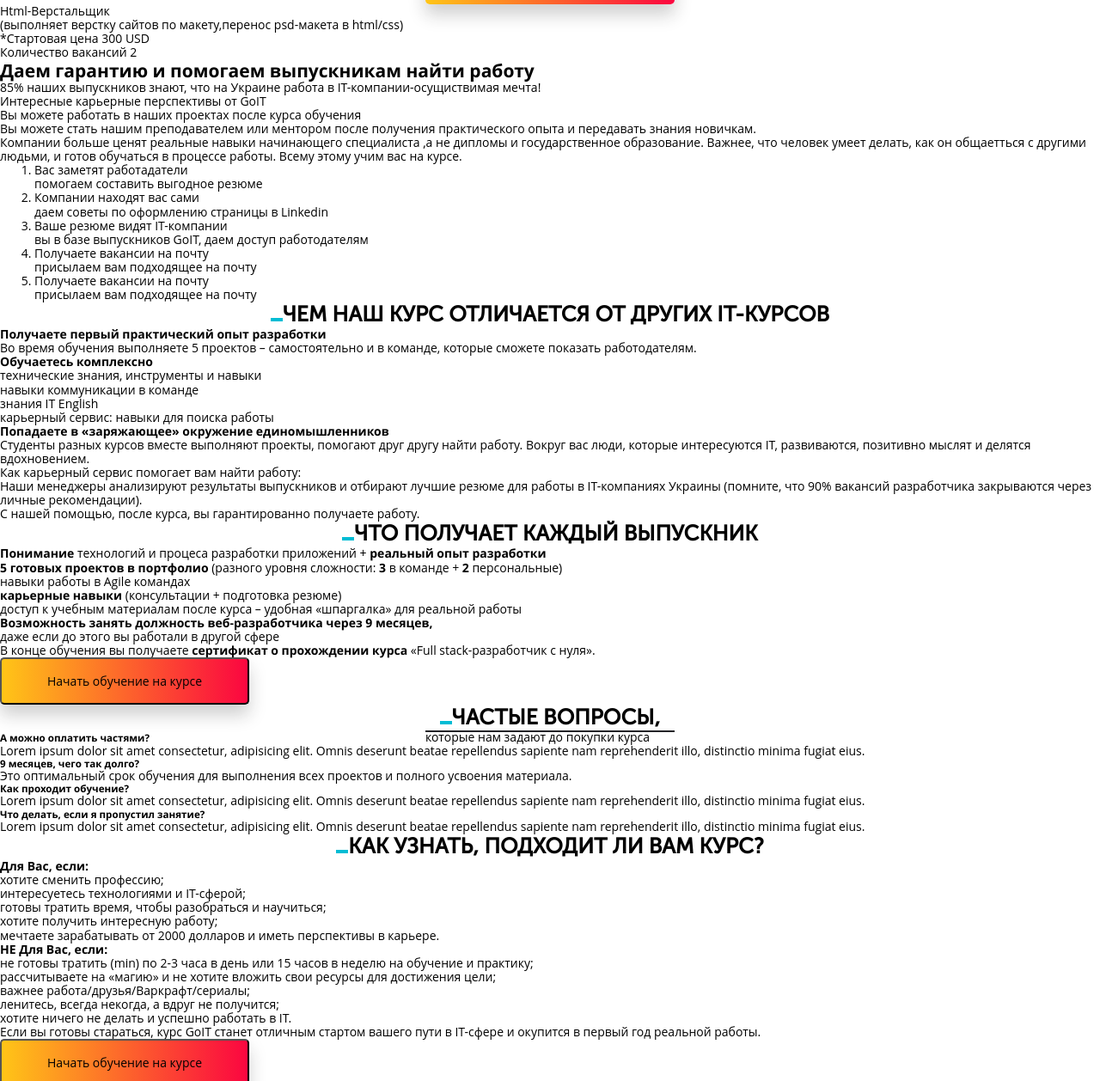
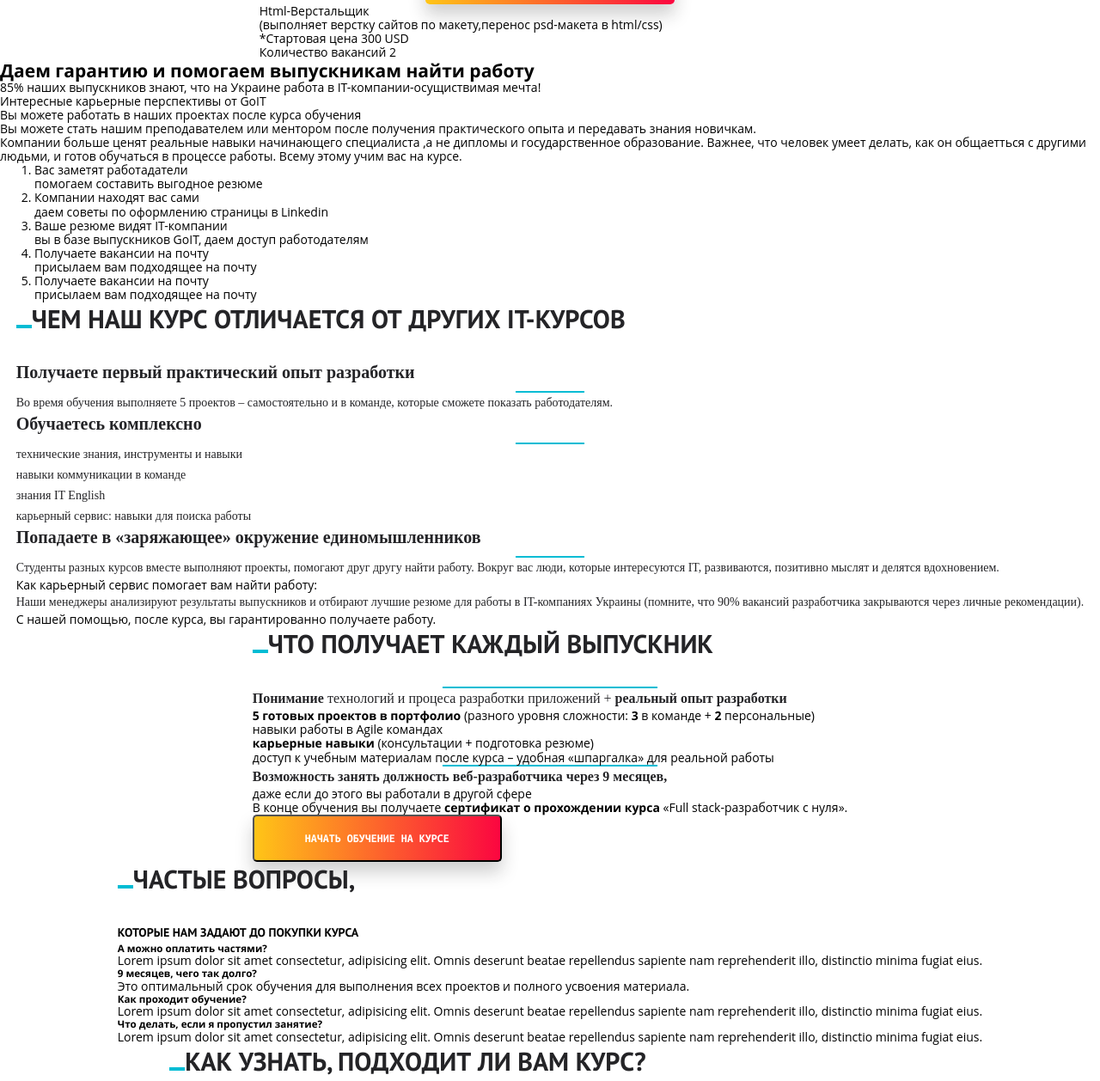
Before and after one commit to holovkoserhii/Group-project-HTML-CSS, a website: page src/index.html in a window 1280 px wide. Shown: the part 1504-2762 px from the top of the page at 86% size. Drawn offline with nearby package versions, Linux system fonts and the light colour scheme; files that its build step writes are made by us from their sources; files whose address does not match are found by name; a web font is replaced by a local one.

Commit message:
commit HS. external-wrapper

```diff
--- a/src/html/15-differences.html
+++ b/src/html/15-differences.html
@@ -1,5 +1,6 @@
 <section class="page-section page-section--differences">
-    <h2 class="section-title section-title--differences">Чем наш курс отличается от других IT-курсов</h2>
+    <div class="differences__wrapper">
+        <h2 class="section__title">Чем наш курс отличается от других IT-курсов</h2>
         <h4 class="differences__item-title">Получаете первый практический опыт разработки</h4>
         <p class="differences__item-desc">Во время обучения выполняете 5 проектов – самостоятельно и в команде, которые сможете показать работодателям.</p>
         <h4 class="differences__item-title">Обучаетесь комплексно</h4>
@@ -18,4 +19,6 @@
                 (помните, что 90% вакансий разработчика закрываются через личные рекомендации).</span>
             <p class="hint__conclusion">С нашей помощью, после курса, вы гарантированно получаете работу.</p>
         </div>
+    </div>
+
 </section>
--- a/src/html/16-gains.html
+++ b/src/html/16-gains.html
@@ -1,5 +1,5 @@
 <section class="page-section page-section--gains">
-    <h2 class="section-title section-title--gains">Что получает каждый выпускник</h2>
+    <h2 class="section__title">Что получает каждый выпускник</h2>
     <p class="gains__item-desc gains__special">
         <b>Понимание</b> технологий и процеса разработки приложений +
         <b>реальный опыт разработки</b>
--- a/src/html/17-faq.html
+++ b/src/html/17-faq.html
@@ -1,6 +1,6 @@
 <section class="page-section page-section--faq">
-    <h2 class="section-title section-title--faq">Частые вопросы,</h2>
-    <p class="section-title-sub section-title-sub--faq">которые нам задают до покупки курса</p>
+    <h2 class="section__title">Частые вопросы,</h2>
+    <p class="section__title-desc">которые нам задают до покупки курса</p>
     <ul class="list faq-questions">
         <li class="faq-questions__item">
             <h5 class="faq-questions__title">А можно оплатить частями?</h5>
--- a/src/html/18-check.html
+++ b/src/html/18-check.html
@@ -1,5 +1,5 @@
 <section class="page-section page-section--check">
-    <h2 class="section-title section-title--check">Как узнать, подходит ли вам курс?</h2>
+    <h2 class="section__title">Как узнать, подходит ли вам курс?</h2>
     <h4 class="check__item-title">Для Вас, если:</h4>
     <ul class="list check__item-desc check__item-desc--foryou">
         <li>хотите сменить профессию;</li>
--- a/src/index.html
+++ b/src/index.html
@@ -9,7 +9,9 @@
     <link href="https://fonts.googleapis.com/css?family=Ubuntu+Mono:400,700" rel="stylesheet">
     <title>Дипломний проект Group-2</title>
 </head>
+
 <body>
+    <div class="external-wrapper">
         <!--HEADER-->
         <div class="header">
 
@@ -85,6 +87,8 @@
 
         </footer>
 
+    </div>
+
 </body>
 
 </html>
--- a/src/scss/components/buttons.scss
+++ b/src/scss/components/buttons.scss
@@ -1,29 +1,29 @@
-.button {
-  width: 250px;
-  height: 55px;
-  border-radius: 5px;
-  cursor: pointer;
+// .button {
+//   width: 250px;
+//   height: 55px;
+//   border-radius: 5px;
+//   cursor: pointer;
 
-  //   color: #ffffff;
-  //   font-weight: 700;
-  //   border: none;
-  //   background: transparent;
-  //   width: 94px;
-  //   height: 40px;
-  //   padding: 0px;
+//   //   color: #ffffff;
+//   //   font-weight: 700;
+//   //   border: none;
+//   //   background: transparent;
+//   //   width: 94px;
+//   //   height: 40px;
+//   //   padding: 0px;
 
-  &--start-learning {
-    background-image: linear-gradient(90deg, #ffc617 0%, #fb0740 100%);
-    box-shadow: 0px 12px 20px 0px #1c1c1e36;
-    font-size: 14px;
-    color: #ffffff;
-    text-transform: uppercase;
-    font-weight: bold;
+//   &--start-learning {
+//     background-image: linear-gradient(90deg, #ffc617 0%, #fb0740 100%);
+//     box-shadow: 0px 12px 20px 0px #1c1c1e36;
+//     font-size: 14px;
+//     color: #ffffff;
+//     text-transform: uppercase;
+//     font-weight: bold;
 
 
 
-    &:hover {
-      background-position: right center; /* change the direction of the change here */
-    }
-  }
-}
+//     &:hover {
+//       background-position: right center; /* change the direction of the change here */
+//     }
+//   }
+// }
--- a/src/scss/components/hint.scss
+++ b/src/scss/components/hint.scss
@@ -1,36 +1,36 @@
-.hint__title {
-  font-size: 14px;
-  font-family: "OpenSans", sans-serif;
-  color: #242427;
-  font-weight: bold;
-  text-transform: uppercase;
-  line-height: 1.714;
+// .hint__title {
+//   font-size: 14px;
+//   font-family: "OpenSans", sans-serif;
+//   color: #242427;
+//   font-weight: bold;
+//   text-transform: uppercase;
+//   line-height: 1.714;
 
-  &::before {
-    display: block;
-    content: "";
-    background: #242427;
-    height: 2px;
-  }
-}
+//   &::before {
+//     display: block;
+//     content: "";
+//     background: #242427;
+//     height: 2px;
+//   }
+// }
 
-.hint__text {
-  font-size: 14px;
-  font-family: "OpenSans";
-  color: #242427;
-  line-height: 1.714;
+// .hint__text {
+//   font-size: 14px;
+//   font-family: "OpenSans";
+//   color: #242427;
+//   line-height: 1.714;
 
-  &--gains {
-    border: 1px solid #242427;
-    padding: 10px 30px;
-    text-align: center;
-  }
-}
+//   &--gains {
+//     border: 1px solid #242427;
+//     padding: 10px 30px;
+//     text-align: center;
+//   }
+// }
 
-.hint__conclusion {
-  font-size: 14px;
-  font-family: "OpenSans";
-  color: #242427;
-  font-weight: bold;
-  line-height: 1.714;
-}
+// .hint__conclusion {
+//   font-size: 14px;
+//   font-family: "OpenSans";
+//   color: #242427;
+//   font-weight: bold;
+//   line-height: 1.714;
+// }
--- a/src/scss/components/img.scss
+++ b/src/scss/components/img.scss
@@ -1,5 +1,5 @@
-.img {
-  display: block;
-  max-width: 100%;
-  height: auto;
-}
+// .img {
+//   display: block;
+//   max-width: 100%;
+//   height: auto;
+// }
--- a/src/scss/components/section-title.scss
+++ b/src/scss/components/section-title.scss
@@ -1,15 +1,15 @@
-  .section-title {
-      font-size: 25px;
-      text-transform: uppercase;
-      line-height: 1.2;
-      text-align: center;
+  // .section-title {
+  //     font-size: 25px;
+  //     text-transform: uppercase;
+  //     line-height: 1.2;
+  //     text-align: center;
 
-    &::before {
-      display: inline-block;
-      content: "";
-      background-color: #00bcd4;
-      width: 14px;
-      height: 4px;
-      font-weight: 700;
-    }
-  }
+  //   &::before {
+  //     display: inline-block;
+  //     content: "";
+  //     background-color: #00bcd4;
+  //     width: 14px;
+  //     height: 4px;
+  //     font-weight: 700;
+  //   }
+  // }
--- a/src/scss/helpers/common.scss
+++ b/src/scss/helpers/common.scss
@@ -1,52 +1,74 @@
-.block{
+.block {
   display: block;
 }
-.text-bold{
+.text-bold {
   font-weight: 700;
 }
-.accent-text{
-    color: #00bcd5;
+.accent-text {
+  color: $accent-text-color;
 }
-.button{
+
+.external-wrapper {
+  display: flex;
+  flex-direction: column;
+  justify-content: center;
+  flex-basis: 290px;
+}
+
+@media (min-width: 748px) {
+  .external-wrapper {
+    flex-basis: 690px;
+  }
+}
+
+@media (min-width: 1920px) {
+  .external-wrapper {
+    flex-basis: 1760px;
+  }
+}
+
+.button {
   width: 322px;
   height: 68px;
   color: #fff;
-font-family: 'Ubuntu Mono', monospace;
-font-size: 30px;
-background: linear-gradient(to right,#ffb31b, #fb1c3c);
+  font-family: "Ubuntu Mono", monospace;
+  font-weight: 700;
+  text-transform: uppercase;
+  font-size: 14px;
+  background: linear-gradient(to right, #ffb31b, #fb1c3c);
 }
 
-.section__title{
-    font-family: 'PT Sans',sans-serif;
+// Заголовок секції
+.section__title {
+  font-family: "PT Sans", sans-serif;
   font-weight: 700;
   font-size: 25px;
   text-transform: uppercase;
   color: #242427;
+  margin-bottom: 30px;
 
-
-    &::before{
+  &::before {
     content: "";
     display: inline-block;
     width: 14px;
     height: 4px;
     background-color: #00bcd4;
-
   }
 }
-    .section__title-desc{
+
+.section__title-desc {
   display: block;
   width: 100%;
   margin: 0 auto;
   text-transform: uppercase;
-        font-family: 'PT Sans',sans-serif;
+  font-family: "PT Sans", sans-serif;
   font-weight: 700;
   font-size: 14px;
   line-height: 24px;
 }
 
-   @media (max-width: 767px){
-
-    .section__title::after{
+@media (max-width: 747px) {
+  .section__title::after {
     content: "";
     display: block;
     width: 150px;
@@ -56,18 +78,17 @@ background: linear-gradient(to right,#ffb31b, #fb1c3c);
     margin-top: 12px;
     margin-bottom: 20px;
   }
-.accent-block{
+  .accent-block {
     background-color: transparent;
-
   }
 }
 
-@media (min-width: 768px){
-    .section__title{
+@media (min-width: 748px) {
+  .section__title {
     font-size: 30px;
     line-height: 40px;
 
-        &::before{
+    &::before {
       content: "";
       display: inline-block;
       width: 18px;
@@ -75,26 +96,26 @@ background: linear-gradient(to right,#ffb31b, #fb1c3c);
       background-color: #00bcd4;
     }
   }
-    .accent-block{
+  .accent-block {
     display: inline-block;
     width: 85px;
     height: 24px;
     text-align: center;
     background-color: #242427;
     color: #00bcd5;
-        font-family: 'Montserrat', sans-serif;
+    font-family: "Montserrat", sans-serif;
     font-weight: 700;
   }
-   .section__title-desc_top{
+  .section__title-desc_top {
     display: block;
     text-align: right;
   }
-   .section__title-desc_bottom{
+  .section__title-desc_bottom {
     display: block;
     text-align: right;
   }
 
-.section__title-desc_top::after{
+  .section__title-desc_top::after {
     content: "";
     display: block;
     width: 320px;
@@ -102,25 +123,23 @@ background: linear-gradient(to right,#ffb31b, #fb1c3c);
     background-color: #242727;
   }
 }
-@media (min-width: 1920px){
-    .section__title{
+@media (min-width: 1900px) {
+  .section__title {
     font-size: 42px;
     line-height: 50px;
-
   }
- .section__title-desc{
+  .section__title-desc {
     font-size: 18px;
     line-height: 30px;
   }
-.section__title-desc_top::after{
+  .section__title-desc_top::after {
     content: "";
     display: block;
     width: 430px;
     height: 2px;
     background-color: #242727;
-
   }
-.accent-block{
+  .accent-block {
     display: inline-block;
     width: 112px;
     height: 26px;
--- a/src/scss/styles.scss
+++ b/src/scss/styles.scss
@@ -6,23 +6,14 @@
 @import "helpers/variables";
 @import "base";
 @import "helpers/placeholders";
-// @import "helpers/common";
-
-// @import "helpers/mixins";
-// @import "helpers/extras";
-
-
-
+@import "helpers/common";
 
 // //Components
 @import "components/img";
 @import "components/10-about";
 @import "components/11-teachers";
-// @import "components/buttons";
-// @import "components/hint";
-// @import "components/section-title";
-// @import "components/15-differences";
-// @import "components/16-gains"
+@import "components/15-differences";
+@import "components/16-gains"
 // @import "helpers/mixins";
 // @import "helpers/extras";
 
```
Also changed, not shown: build/css/styles.css, build/css/styles.min.css, build/index.html. Lines whose indentation alone changed are shown as unchanged.
